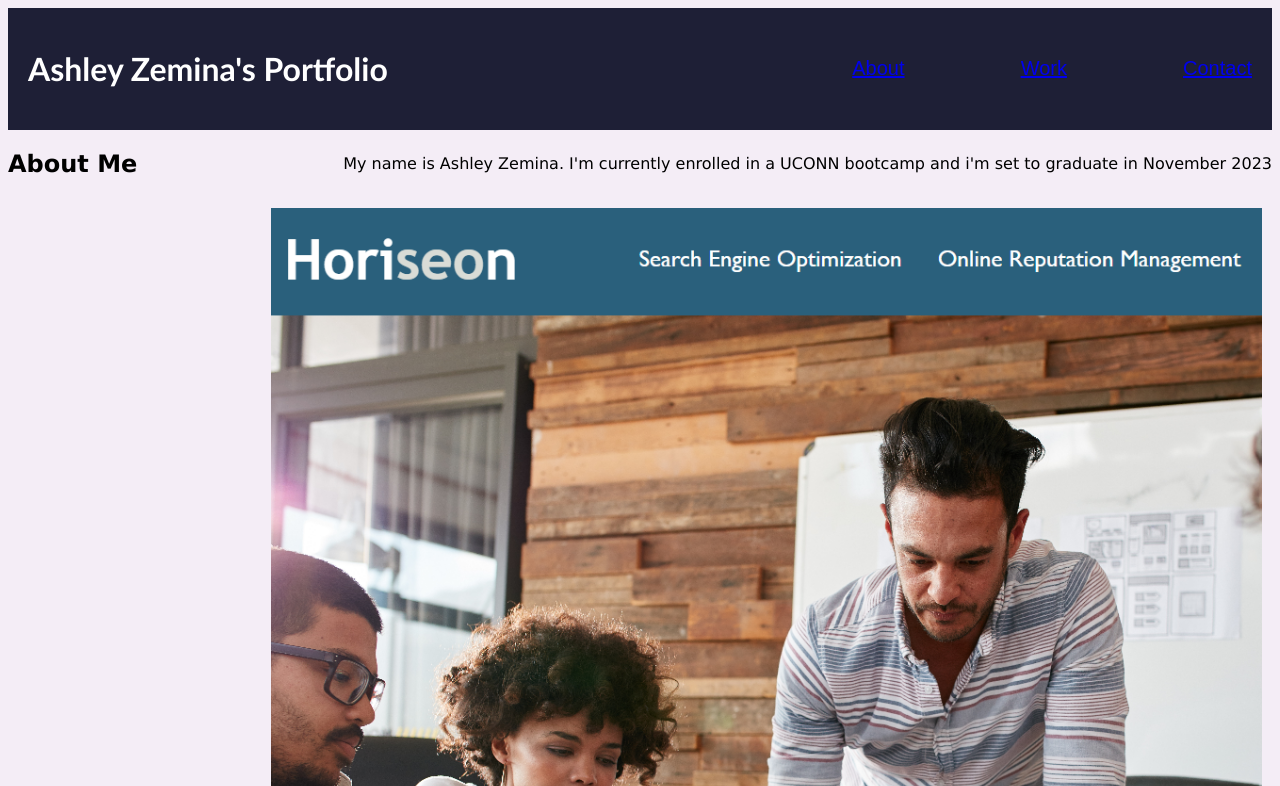
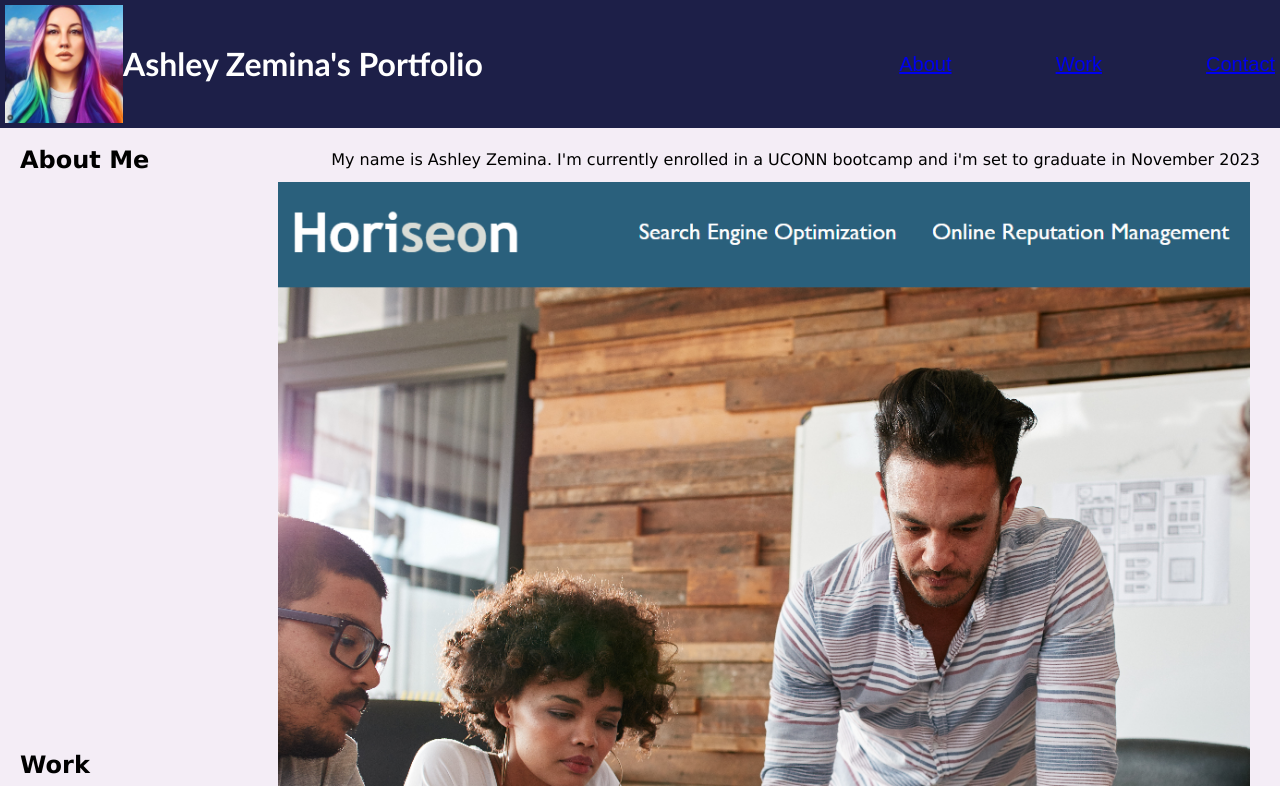
Before and after one commit to Amzemina/Zemina-Portfolio, a plain HTML site: page index.html in a window 1280 px wide. Shown: the top 786 px of the page. Drawn offline with Linux system fonts and the light colour scheme.

Commit message:
added avatar and changed css

```diff
--- a/assets/reset.css
+++ b/assets/reset.css
@@ -0,0 +1,22 @@
+* {
+    margin: 0;
+    padding: 0;
+    box-sizing: border-box;
+  }
+
+  html {
+    height: 100%;
+  }
+
+  body {
+    min-height: 100%;
+    line-height: 1;
+    font-family: sans-serif;
+  }
+
+
+  input, select, option, optgroup, textarea, button,
+  pre, code {
+    font-size: 100%;
+    font-family: inherit;
+  }
--- a/assets/style.css
+++ b/assets/style.css
@@ -3,16 +3,21 @@ body {
 }
 
 header {
+    height: 128px;
     justify-content: space-between;
+    align-items: center;
     display: flex;
-    padding: 20px;
+    padding: 5px;
     font-family: 'Trebuchet MS', 'Lucida Sans Unicode', 'Lucida Grande', 'Lucida Sans', Arial, sans-serif;
-    background-color: #1e1f36;
+    background-color: #1D1F48;
     color: #ffffff;
 }
 
+header img {
+    height: 100%;
+}
+
 header h1 {
-    display: flex;
     flex: 2 1 auto;
 }
 
@@ -23,10 +28,14 @@ header nav {
     justify-content: space-between;
     align-items: center;
     font-family: sans-serif;
-    background-color: #1e1f36;
     color:  #ffffff;
 }
 
+
+main {
+    margin: 10px;
+    padding: 10px;
+}
 
 main section {
     font-family: Verdana, Geneva, Tahoma, sans-serif;
@@ -73,9 +82,19 @@ main section h2 {
 
 
 #contact {
-    justify-content: space-between;
     align-items: center;
 }
+
+.contact-link {
+    width: 100%;
+    display: flex;
+    align-items: center;
+}
+
+.contact-link a {
+    flex: 1 1 auto;
+}
+
 
 @media screen and (min-width: 840px) {
     .img-card {
--- a/index.html
+++ b/index.html
@@ -4,12 +4,14 @@
 <head>
   <meta charset="UTF-8">
   <title>Portfolio</title>
+  <link rel="stylesheet" href="assets/reset.css">
   <link rel="stylesheet" href="assets/style.css">
 </head>
 
 <body>
     <!-- Header -->
     <header>
+        <img src="assets/img/ashley-avatar.jpg" alt="picture of ashley">
         <h1>Ashley Zemina's Portfolio</h1>
 
     <!-- Navbar -->
@@ -46,9 +48,11 @@
         </section>
         <section id="contact">
             <h2>Contact</h2>
+            <div class="contact-link">
             <a href="tel:860 389 8265">Phone</a>
             <a href="mailto:Amzemina.gmail.com">Email</a>
             <a href="https://www.linkedin.com/in/ashley-zemina-62492522a/">Linkedin</a>
+            </div>
         </section>
 
 
```
Also changed, not shown: assets/img/ashley-avatar.jpg (added).
